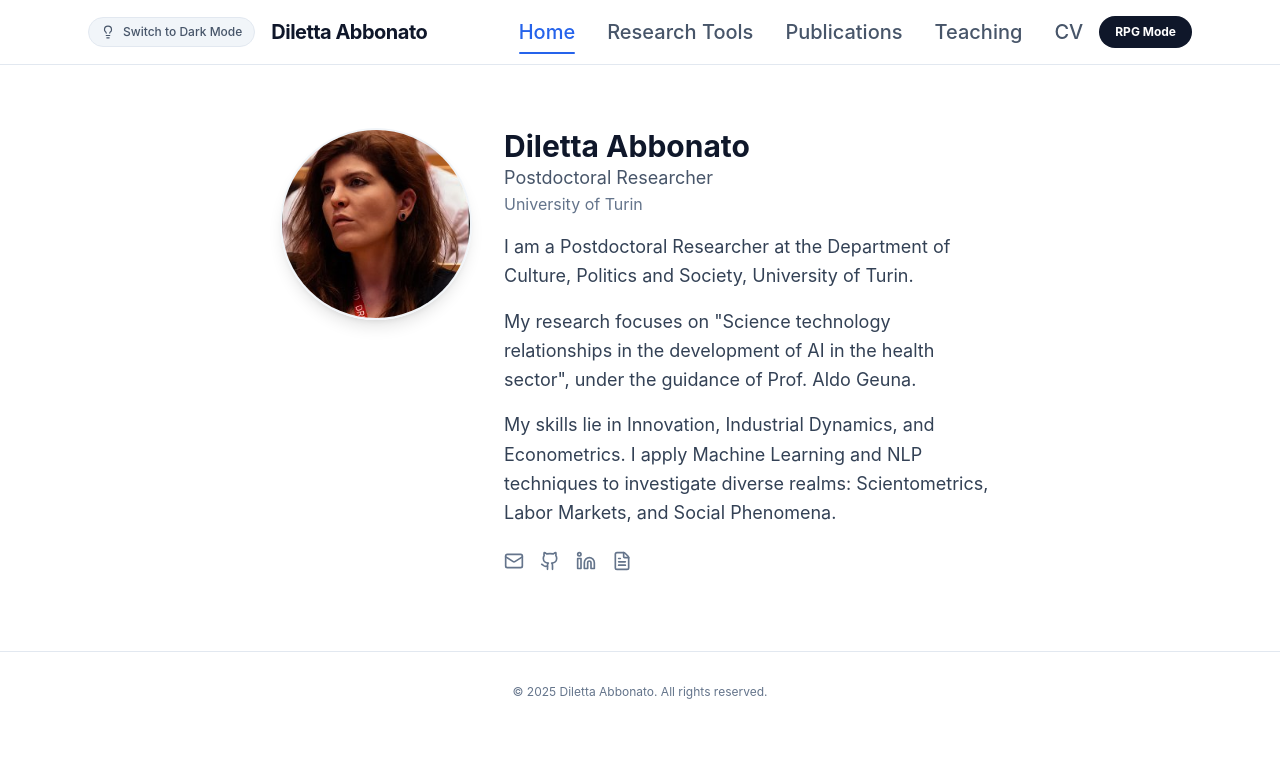
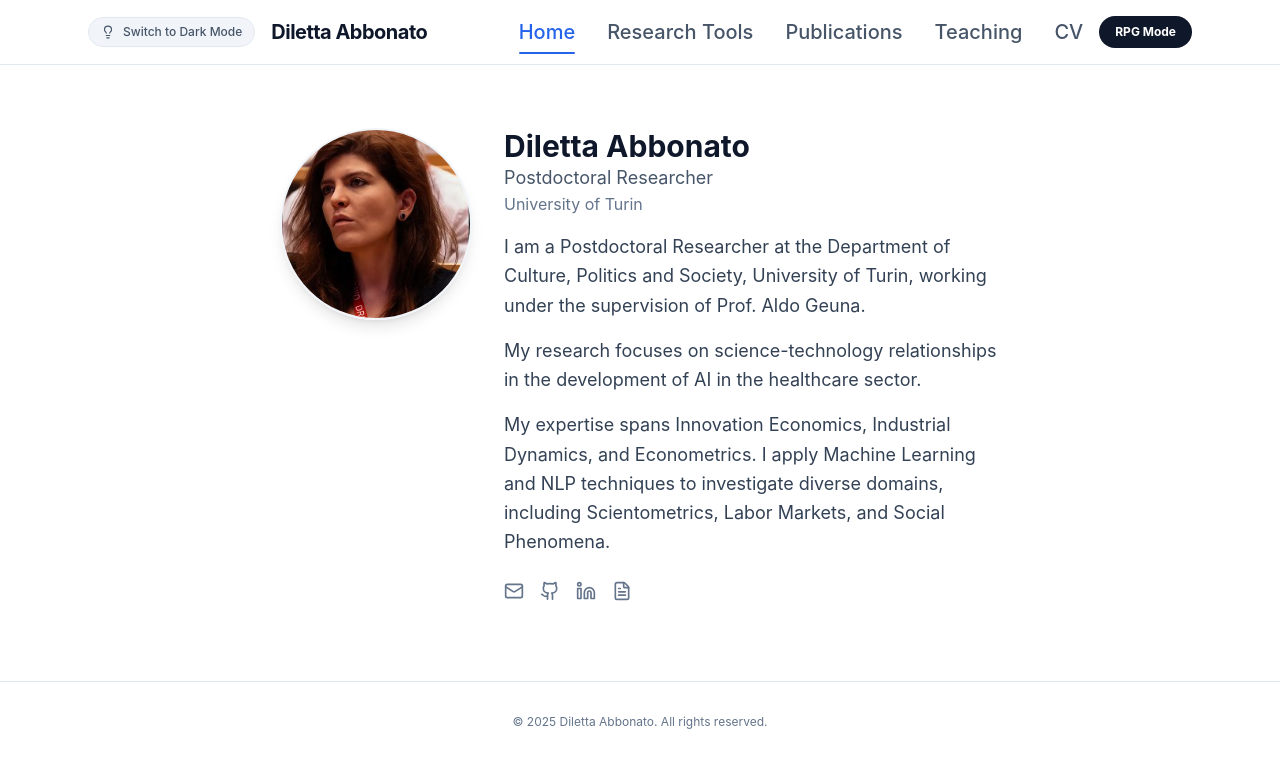
Before and after one commit to zabbonat/zabbonat.github.io, a React (Vite) app: page / in a window 1280 px wide. Both pictures are taken after a click on the button 1238 px from the left and 42 px from the top of the page. Shown: the top 768 px of the page. Built offline with nearby package versions, Linux system fonts and the light colour scheme.

Commit message:
Update ClassicMode.jsx

```diff
--- a/src/components/ClassicMode.jsx
+++ b/src/components/ClassicMode.jsx
@@ -38,13 +38,13 @@ const ClassicMode = ({ onSwitchToRPG }) => {
                                     <p className={theme.textMuted}>University of Turin</p>
                                 </div>
                                 <p className={`text-lg ${isDarkMode ? 'text-slate-300' : 'text-slate-700'} leading-relaxed`}>
-                                    I am a Postdoctoral Researcher at the Department of Culture, Politics and Society, University of Turin.
+                                    I am a Postdoctoral Researcher at the Department of Culture, Politics and Society, University of Turin, working under the supervision of Prof. Aldo Geuna.
                                 </p>
                                 <p className={`text-lg ${isDarkMode ? 'text-slate-300' : 'text-slate-700'} leading-relaxed`}>
-                                    My research focuses on "Science technology relationships in the development of AI in the health sector", under the guidance of Prof. Aldo Geuna.
+                                    My research focuses on science-technology relationships in the development of AI in the healthcare sector.
                                 </p>
                                 <p className={`text-lg ${isDarkMode ? 'text-slate-300' : 'text-slate-700'} leading-relaxed`}>
-                                    My skills lie in Innovation, Industrial Dynamics, and Econometrics. I apply Machine Learning and NLP techniques to investigate diverse realms: Scientometrics, Labor Markets, and Social Phenomena.
+                                    My expertise spans Innovation Economics, Industrial Dynamics, and Econometrics. I apply Machine Learning and NLP techniques to investigate diverse domains, including Scientometrics, Labor Markets, and Social Phenomena.
                                 </p>
 
                                 <div className="flex gap-4 pt-2">
```
